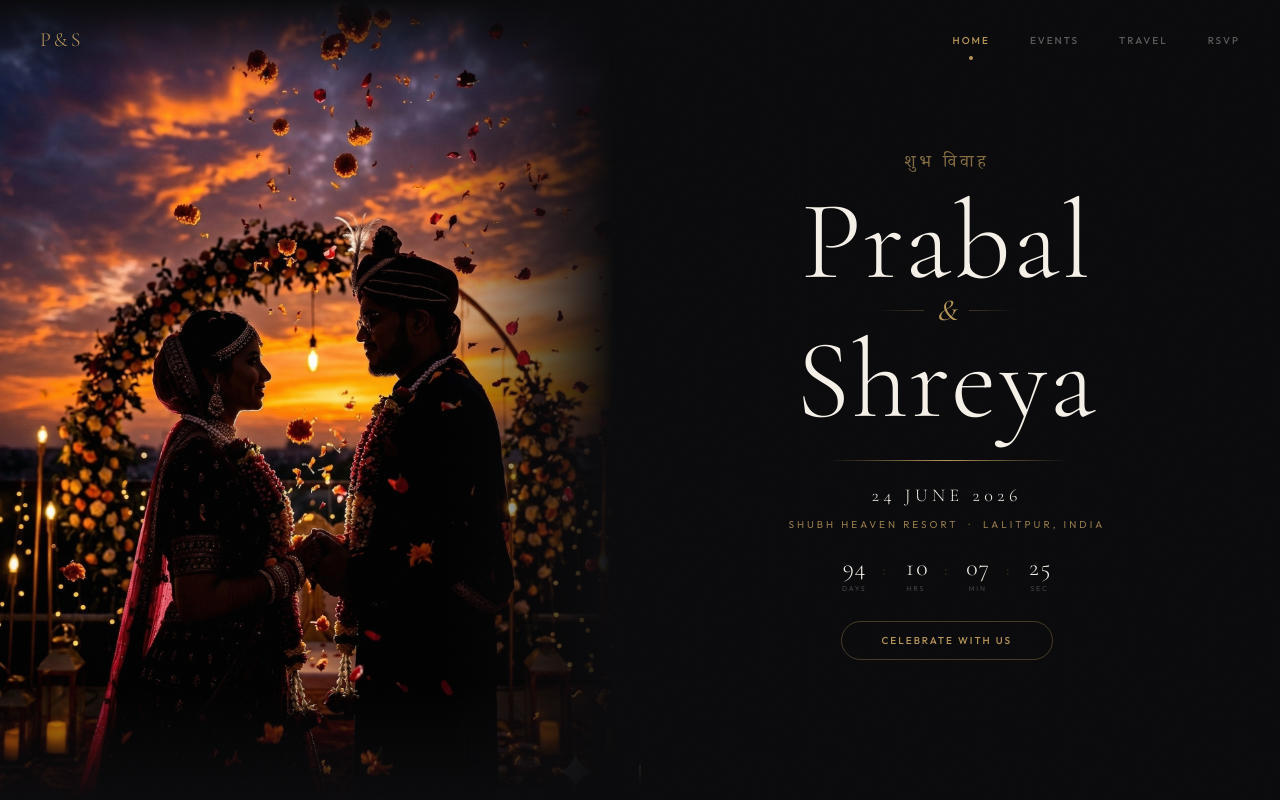
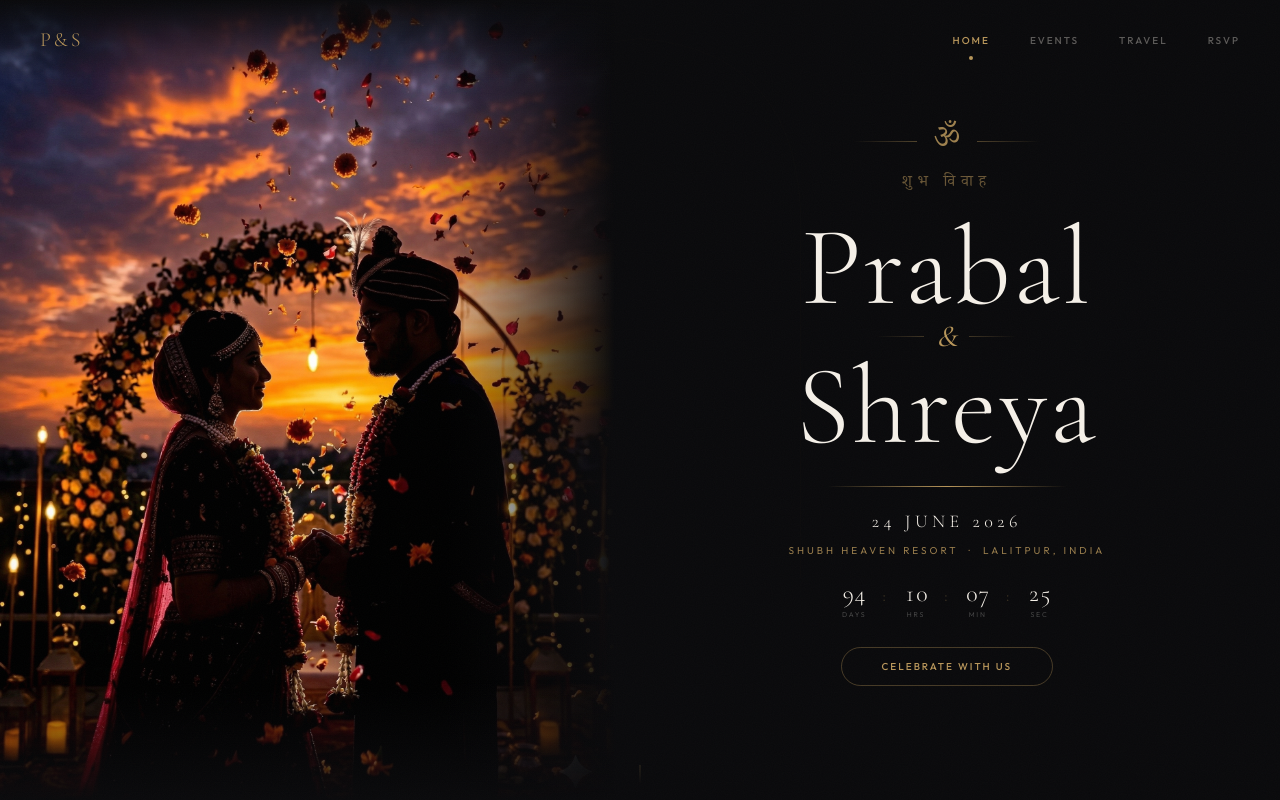
Before and after one commit to modiprabal/prabal-ki-shaadi, a Next.js app: page / in a window 1280 px wide. Shown: the top 800 px of the page. Built offline with nearby package versions, Linux system fonts and the light colour scheme.

Commit message:
feat: Add animated decorative 'ॐ' symbol and refine 'शुभ विवाह' text styling with updated font size, spacing, and color.

```diff
--- a/src/components/HeroSection.tsx
+++ b/src/components/HeroSection.tsx
@@ -123,13 +123,30 @@ export default function HeroSection() {
           style={{ y: textY }}
           className="flex-1 flex flex-col items-center justify-center h-full px-6 md:px-8 will-change-transform"
         >
+          {/* ॐ — decorative with flanking lines */}
+          <motion.div
+            initial={{ opacity: 0, y: -10 }}
+            animate={{ opacity: 1, y: 0 }}
+            transition={{ duration: 1.2, delay: 0.1 }}
+            className="flex items-center gap-4 mb-3"
+          >
+            <div className="w-10 lg:w-16 h-[1px]" style={{ background: "linear-gradient(to right, transparent, rgba(184,150,90,0.4))" }} />
+            <span
+              className="font-hindi text-2xl md:text-3xl"
+              style={{ color: "rgba(184,150,90,0.85)" }}
+            >
+              ॐ
+            </span>
+            <div className="w-10 lg:w-16 h-[1px]" style={{ background: "linear-gradient(to left, transparent, rgba(184,150,90,0.4))" }} />
+          </motion.div>
+
           {/* शुभ विवाह */}
           <motion.p
             initial={{ opacity: 0 }}
             animate={{ opacity: 1 }}
             transition={{ duration: 1.5, delay: 0.3 }}
-            className="font-hindi text-base md:text-lg tracking-[0.2em] mb-4"
-            style={{ color: "rgba(184,150,90,0.7)" }}
+            className="font-hindi text-sm md:text-base tracking-[0.35em] mb-6 text-center uppercase"
+            style={{ color: "rgba(184,150,90,0.55)" }}
           >
             शुभ विवाह
           </motion.p>
```
